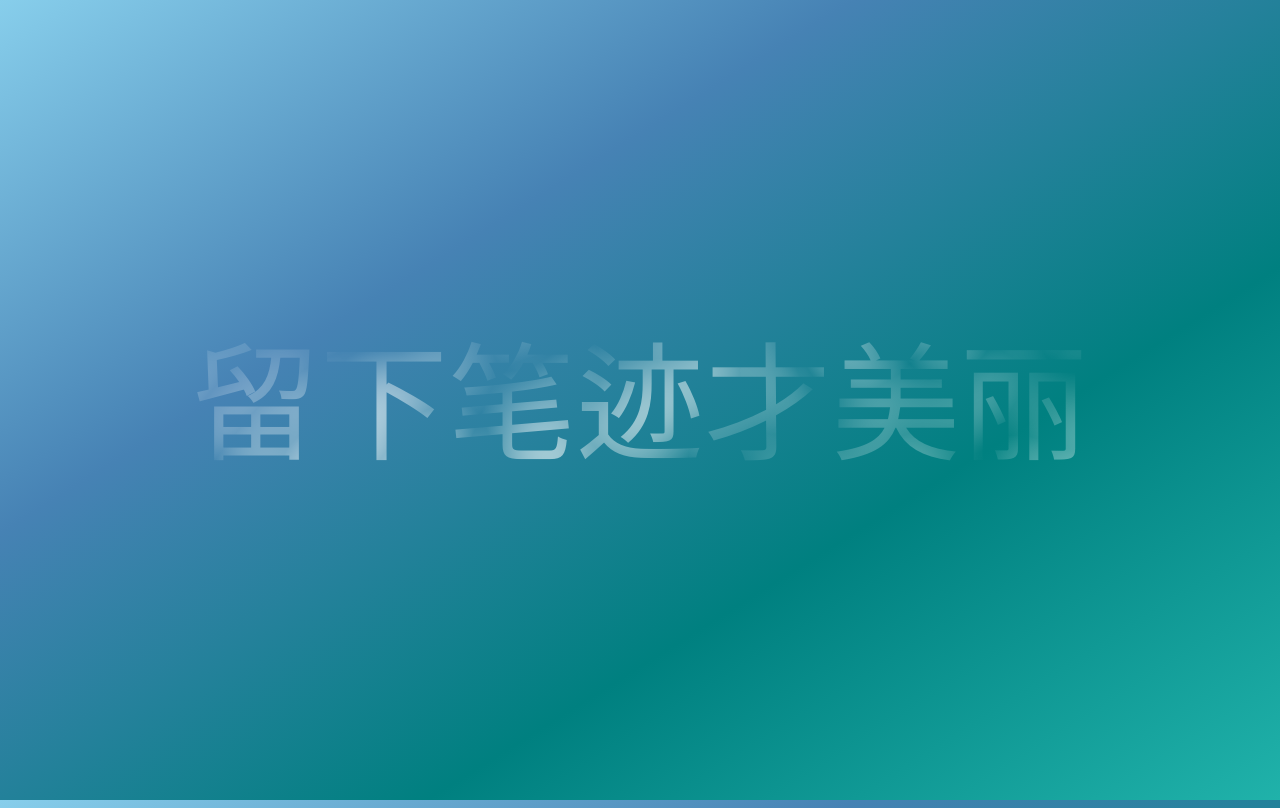
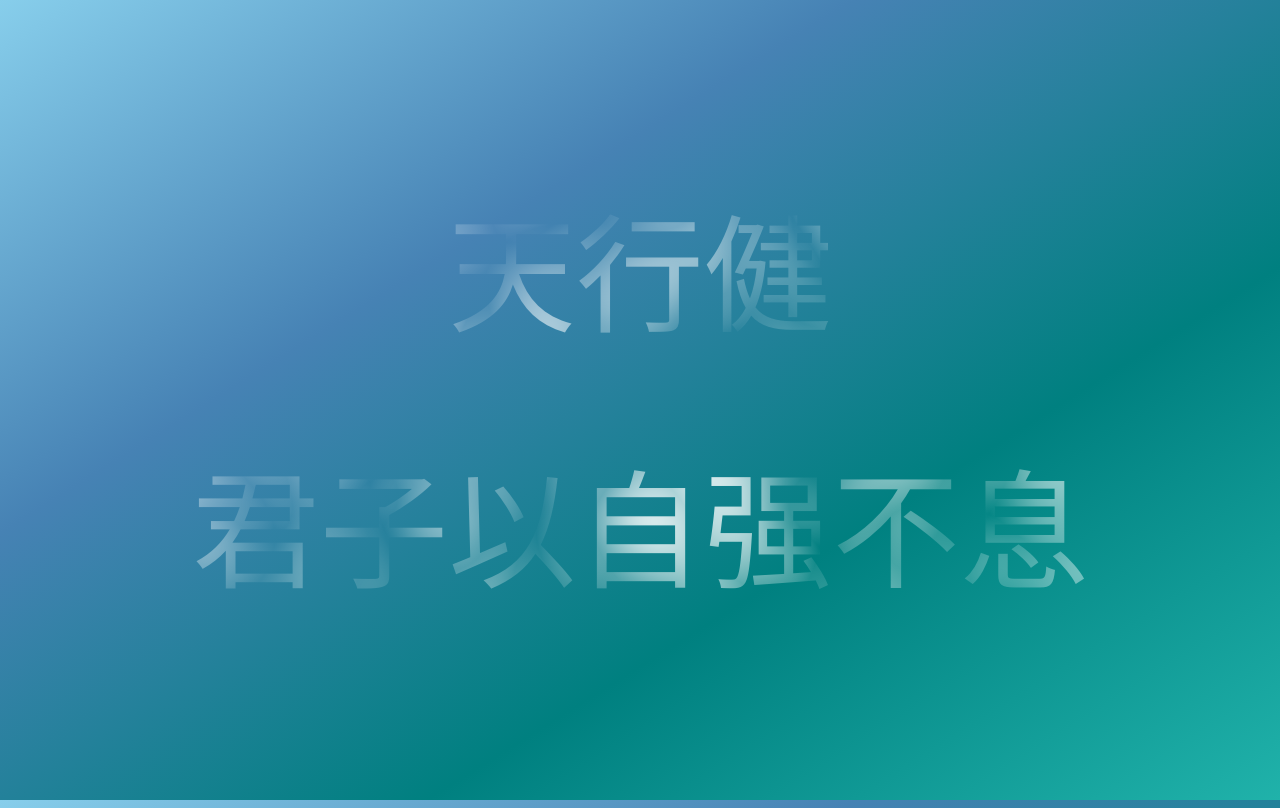
Before and after one commit to zhuhongyin/zhuhongyin.github.io, a plain HTML site: page index.html in a window 1280 px wide. Drawn offline with Linux system fonts and the light colour scheme.

Commit message:
自强不息

```diff
--- a/index.html
+++ b/index.html
@@ -62,6 +62,6 @@
                 result="composite3"/>
     </filter>
 </svg>
-<div class="text" contenteditable>留下笔迹才美丽</div>
+<div class="text" contenteditable>天行健<br><br>君子以自强不息</div>
 </body>
 </html>
```
